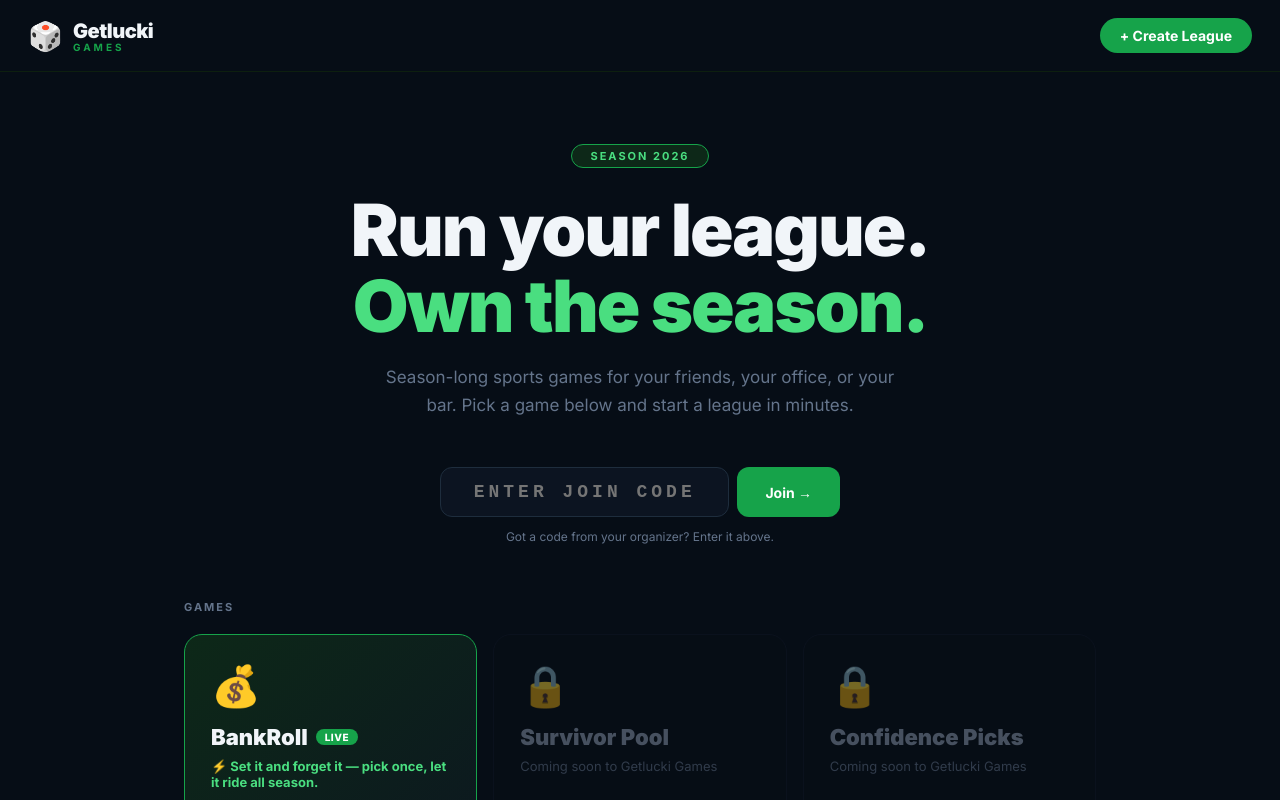
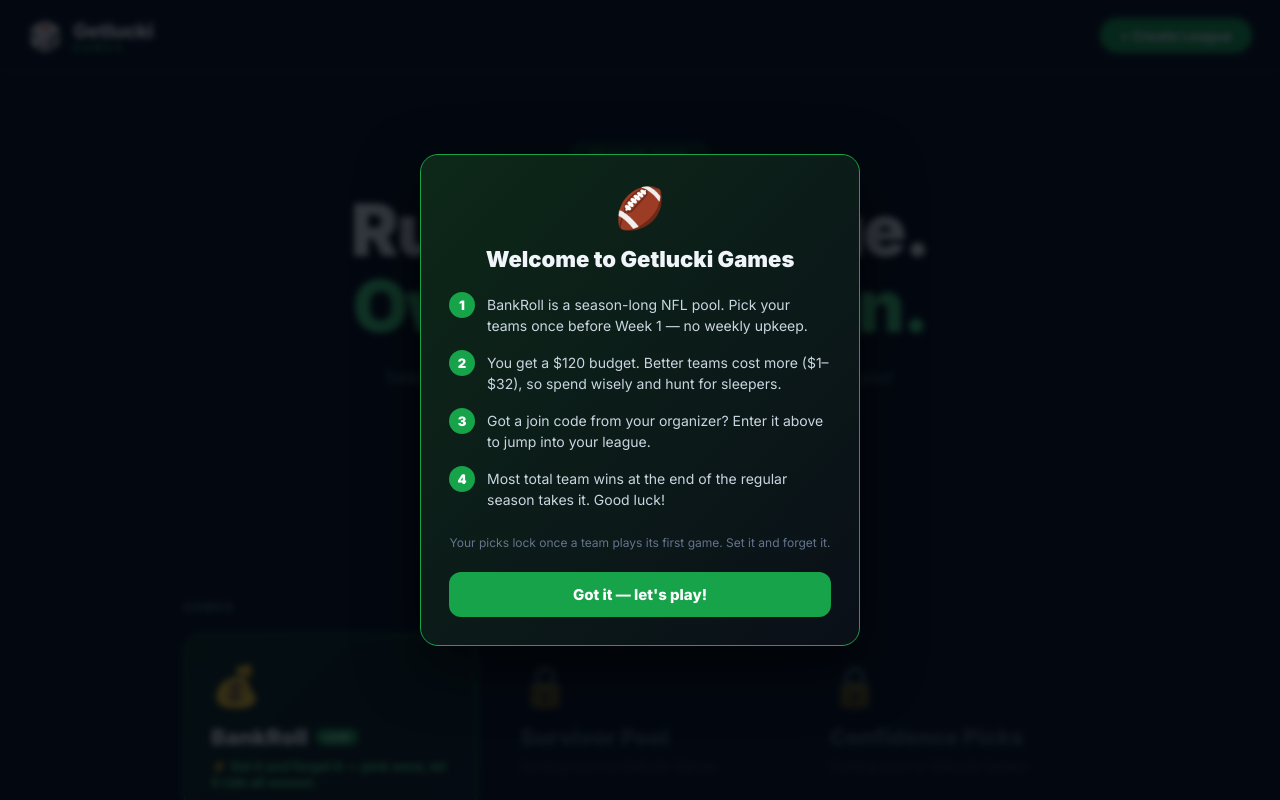
Before and after one commit to matthewgalucki/getlucki-games, a React (Vite) app: page / in a window 1280 px wide. Shown: the top 800 px of the page. Built offline with nearby package versions, Linux system fonts and the light colour scheme.

Commit message:
Add welcome popups for home and league

```diff
--- /dev/null
+++ b/src/WelcomeModal.jsx
@@ -0,0 +1,70 @@
+import { useState, useEffect } from 'react'
+
+// Shows a one-time welcome/instructions popup, remembered per browser.
+// storageKey keeps home vs league popups independent.
+export default function WelcomeModal({ storageKey, title, steps, footer }) {
+  const [open, setOpen] = useState(false)
+
+  useEffect(() => {
+    try {
+      if (!localStorage.getItem(storageKey)) setOpen(true)
+    } catch { setOpen(true) }
+  }, [storageKey])
+
+  function dismiss() {
+    try { localStorage.setItem(storageKey, '1') } catch {}
+    setOpen(false)
+  }
+
+  if (!open) return null
+
+  return (
+    <div
+      onClick={dismiss}
+      style={{
+        position:'fixed', inset:0, background:'rgba(3,8,15,0.8)',
+        display:'flex', alignItems:'center', justifyContent:'center',
+        zIndex:10000, padding:20, backdropFilter:'blur(3px)',
+      }}
+    >
+      <div
+        onClick={e => e.stopPropagation()}
+        style={{
+          background:'linear-gradient(135deg,#0d2818,#0a0f18)',
+          border:'1px solid #16a34a', borderRadius:18,
+          maxWidth:440, width:'100%', padding:28,
+          boxShadow:'0 20px 60px rgba(0,0,0,0.6)',
+        }}
+      >
+        <div style={{ fontSize:40, marginBottom:14, textAlign:'center' }}>🏈</div>
+        <h2 style={{ color:'#f1f5f9', fontSize:22, fontWeight:900, textAlign:'center', marginBottom:20 }}>{title}</h2>
+
+        <div style={{ display:'flex', flexDirection:'column', gap:14, marginBottom:24 }}>
+          {steps.map((step, i) => (
+            <div key={i} style={{ display:'flex', gap:12, alignItems:'flex-start' }}>
+              <div style={{
+                flexShrink:0, width:26, height:26, borderRadius:'50%',
+                background:'#16a34a', color:'#fff', fontWeight:900, fontSize:13,
+                display:'flex', alignItems:'center', justifyContent:'center',
+              }}>{i + 1}</div>
+              <div style={{ color:'#cbd5e1', fontSize:14, lineHeight:1.5, paddingTop:2 }}>{step}</div>
+            </div>
+          ))}
+        </div>
+
+        {footer && <p style={{ color:'#64748b', fontSize:12, textAlign:'center', marginBottom:20, lineHeight:1.5 }}>{footer}</p>}
+
+        <button
+          onClick={dismiss}
+          style={{
+            width:'100%', background:'#16a34a', color:'#fff', border:'none',
+            borderRadius:12, padding:'13px', fontSize:15, fontWeight:800,
+            cursor:'pointer', fontFamily:'inherit',
+          }}
+        >
+          Got it — let's play!
+        </button>
+      </div>
+    </div>
+  )
+}
--- a/src/screens/Home.jsx
+++ b/src/screens/Home.jsx
@@ -2,6 +2,7 @@
 import { supabase } from '../supabase.js'
 import { SEASON } from '../data.js'
 import { Btn, Input } from '../components.jsx'
+import WelcomeModal from '../WelcomeModal.jsx'
 
 export default function Home({ onNavigate }) {
   const [code, setCode]     = useState('')
@@ -27,6 +28,17 @@
 
   return (
     <div style={{ minHeight:'100vh', background:'#060d16' }}>
+            <WelcomeModal
+        storageKey="getlucki-welcome-home"
+        title="Welcome to Getlucki Games"
+        steps={[
+          "BankRoll is a season-long NFL pool. Pick your teams once before Week 1 — no weekly upkeep.",
+          "You get a $120 budget. Better teams cost more ($1–$32), so spend wisely and hunt for sleepers.",
+          "Got a join code from your organizer? Enter it above to jump into your league.",
+          "Most total team wins at the end of the regular season takes it. Good luck!",
+        ]}
+        footer="Your picks lock once a team plays its first game. Set it and forget it."
+      />
       {/* NAV */}
       <nav style={{ padding:'18px 28px', display:'flex', alignItems:'center', justifyContent:'space-between', borderBottom:'1px solid #0d1f0f' }}>
         <div style={{ display:'flex', alignItems:'center', gap:10 }}>
--- a/src/screens/League.jsx
+++ b/src/screens/League.jsx
@@ -7,6 +7,7 @@
 import DraftTab    from '../tabs/Draft.jsx'
 import ShareTab    from '../tabs/Share.jsx'
 import AdminTab    from '../tabs/Admin.jsx'
+import WelcomeModal from '../WelcomeModal.jsx'
 
 const DEMO_ID = 'vietri-pick-6-demo'
 
@@ -165,6 +166,17 @@
   return (
     <div style={{ minHeight:'100vh', background:'#060d16' }}>
       {toast && <Toast msg={toast} onDone={() => setToast('')} />}
+              <WelcomeModal
+        storageKey="getlucki-welcome-league"
+        title="How to Play BankRoll"
+        steps={[
+          "Go to the Pick Teams tab and choose 6–7 NFL teams.",
+          "You have a $120 budget. Stronger teams cost more — balance stars with sleepers.",
+          "Enter your name and email so the organizer can reach you if you win.",
+          "Your teams are locked once they play. Then just watch the Leaderboard all season!",
+        ]}
+        footer="No weekly picks needed — set your roster once and let it ride."
+      />
 
       {/* LEAGUE NAV */}
       <nav style={{ background:'linear-gradient(135deg,#031a0a,#060d16)', borderBottom:'1px solid #0d1f0f', padding:'16px 24px 0' }}>
```
